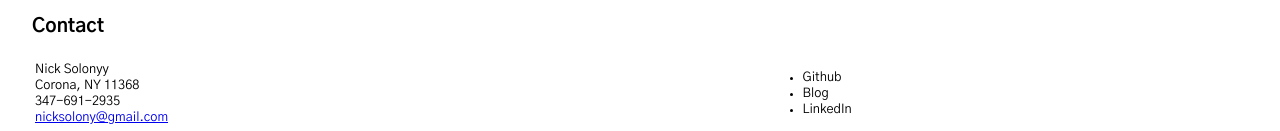
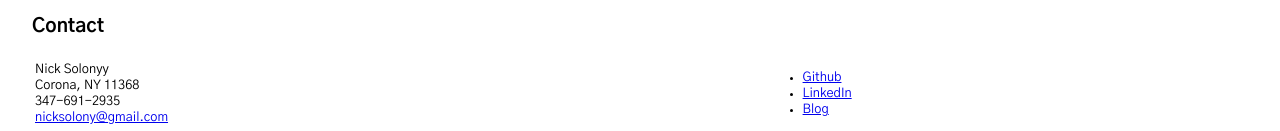
Before and after one commit to nicksolony/portfolio-frontend, a React (Create React App) app: page / in a window 1280 px wide. Shown: the part 2353-2484 px from the top of the page. Built offline with nearby package versions, Linux system fonts and the light colour scheme.

Commit message:
updated social.js

```diff
--- a/src/components/Social.js
+++ b/src/components/Social.js
@@ -1,17 +1,16 @@
-import React, {Component} from 'react'
+import React from 'react'
 
-class Social extends Component {
-    render() {
-        return (
+const Social = (data) => {
+
+    return (
         <div>
             <ul>
-                <li>Github</li>
-                <li>Blog</li>
-                <li>LinkedIn</li>
+                <li><a href={data.info.git}>Github</a></li>
+                <li><a href={data.info.linkedin}>LinkedIn</a></li>
+                <li><a href={data.info.blog}>Blog</a></li>
             </ul>
         </div>
-        )
-    }
+    )
 }
 
 export default Social;
```
